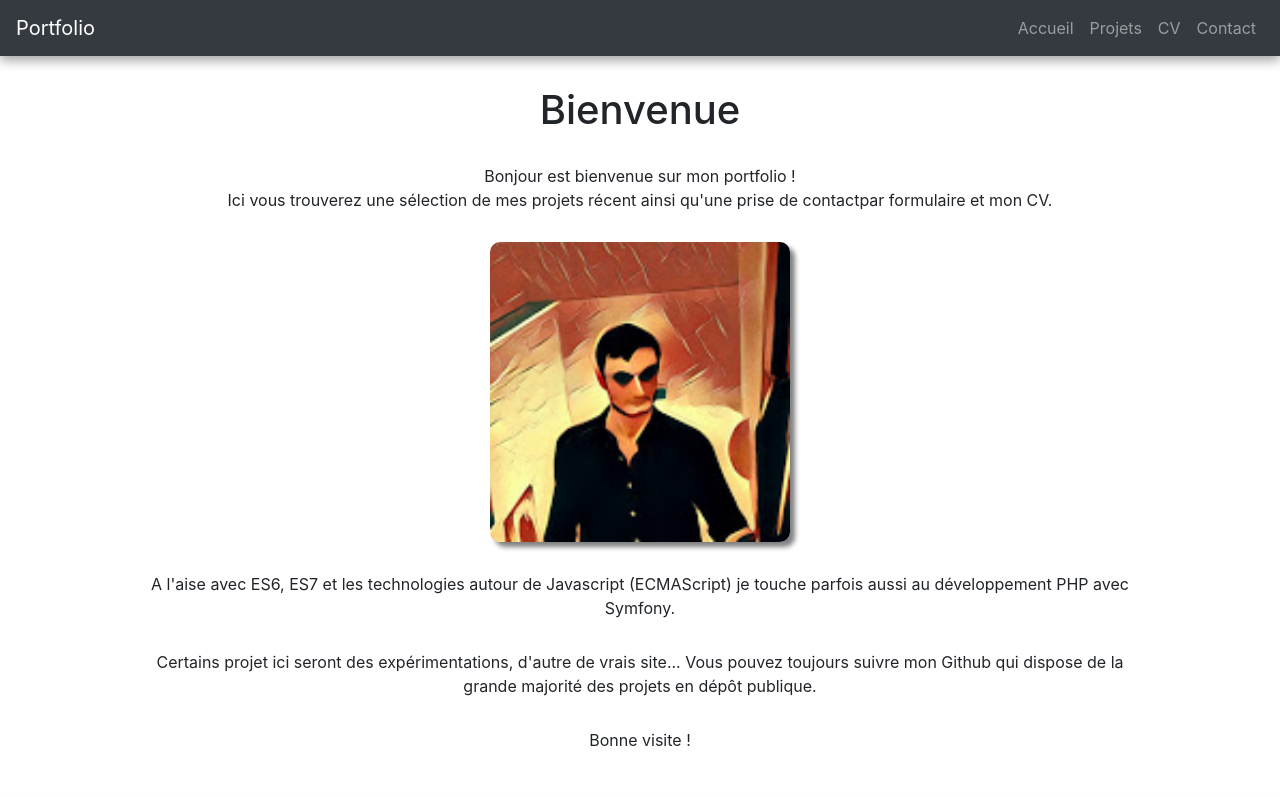
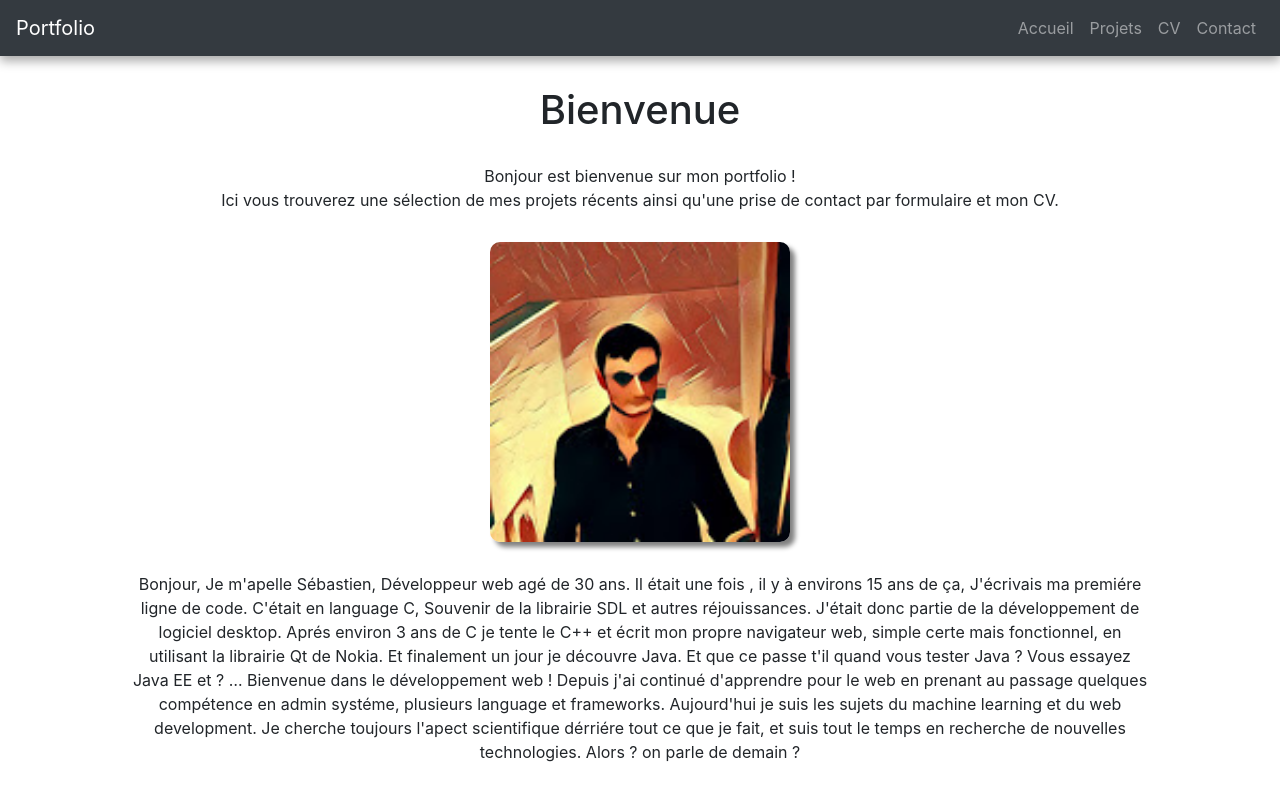
Before and after one commit to Seb6277/Portfolio, a React (Create React App) app in the folder client/: page / in a window 1280 px wide. Shown: the top 797 px of the page. Built offline with nearby package versions, Linux system fonts and the light colour scheme.

Commit message:
updated homepage

```diff
--- a/client/src/components/home/HomeComponent.js
+++ b/client/src/components/home/HomeComponent.js
@@ -8,9 +8,26 @@ class HomeComponent extends React.Component{
         <h1>Bienvenue</h1>
         <p>
           Bonjour est bienvenue sur mon portfolio ! <br/>
-          Ici vous trouverez une sélection de mes projets récent ainsi qu'une prise de contactpar formulaire et mon CV.
+          Ici vous trouverez une sélection de mes projets récents ainsi qu'une prise de contact par formulaire et mon CV.
         </p>
         <img className="home_image" src={ProfilePic} alt="TODO"/>
+        <p>
+          Bonjour, Je m'apelle Sébastien, Développeur web agé de 30 ans.
+
+          Il était une fois , il y à environs 15 ans de ça, J'écrivais ma premiére ligne de code. C'était en language C, Souvenir de la librairie SDL et autres réjouissances.
+          J'était donc partie de la développement de logiciel desktop.
+
+          Aprés environ 3 ans de C je tente le C++ et écrit mon propre navigateur web, simple certe mais fonctionnel, en utilisant la librairie Qt de Nokia.
+
+          Et finalement un jour je découvre Java.
+          Et que ce passe t'il quand vous tester Java ? Vous essayez Java EE et ? … Bienvenue dans le développement web !
+
+          Depuis j'ai continué d'apprendre pour le web en prenant au passage quelques compétence en admin systéme, plusieurs language et frameworks.
+
+          Aujourd'hui je suis les sujets du machine learning et du web development. Je cherche toujours l'apect scientifique dérriére tout ce que je fait, et suis tout le temps en recherche de nouvelles technologies.
+
+          Alors ? on parle de demain ?
+        </p>
         <p>
           A l'aise avec ES6, ES7 et les technologies autour de Javascript (ECMAScript) je touche parfois aussi au développement
           PHP avec Symfony.
```
